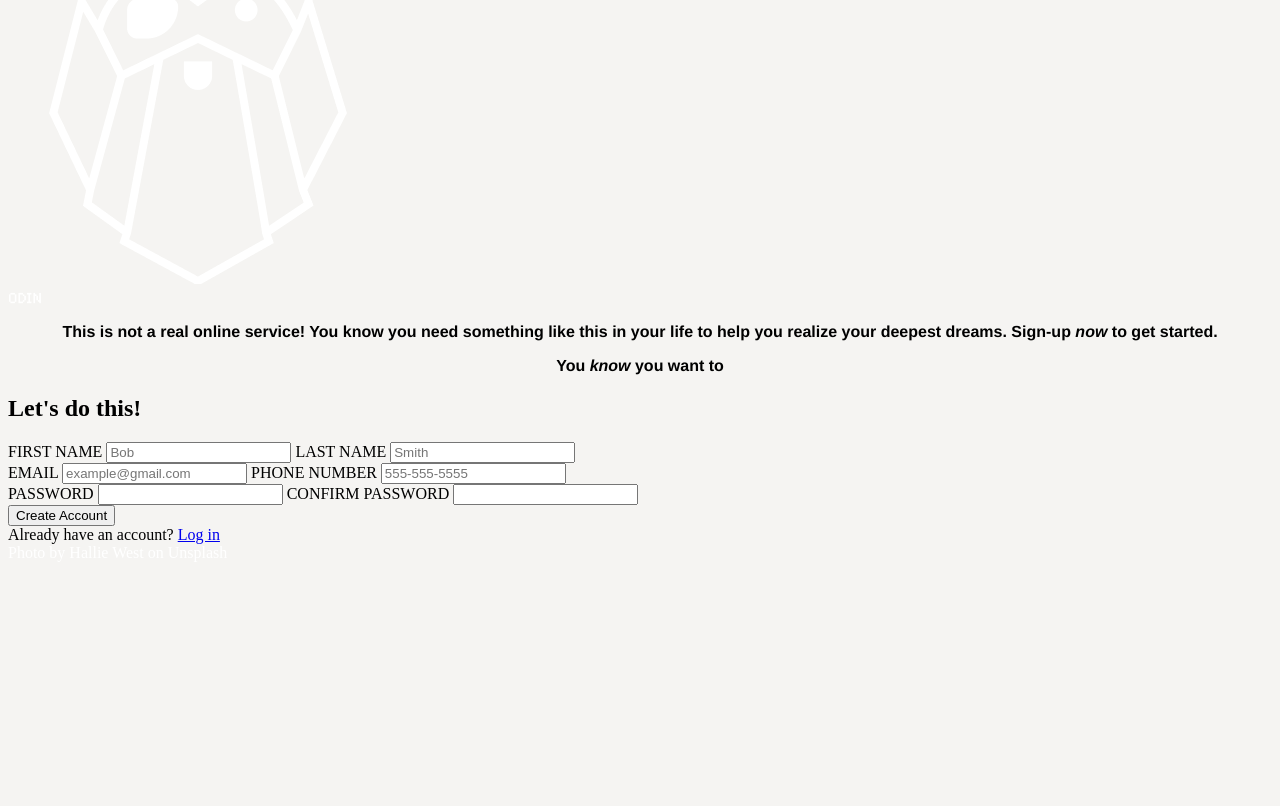
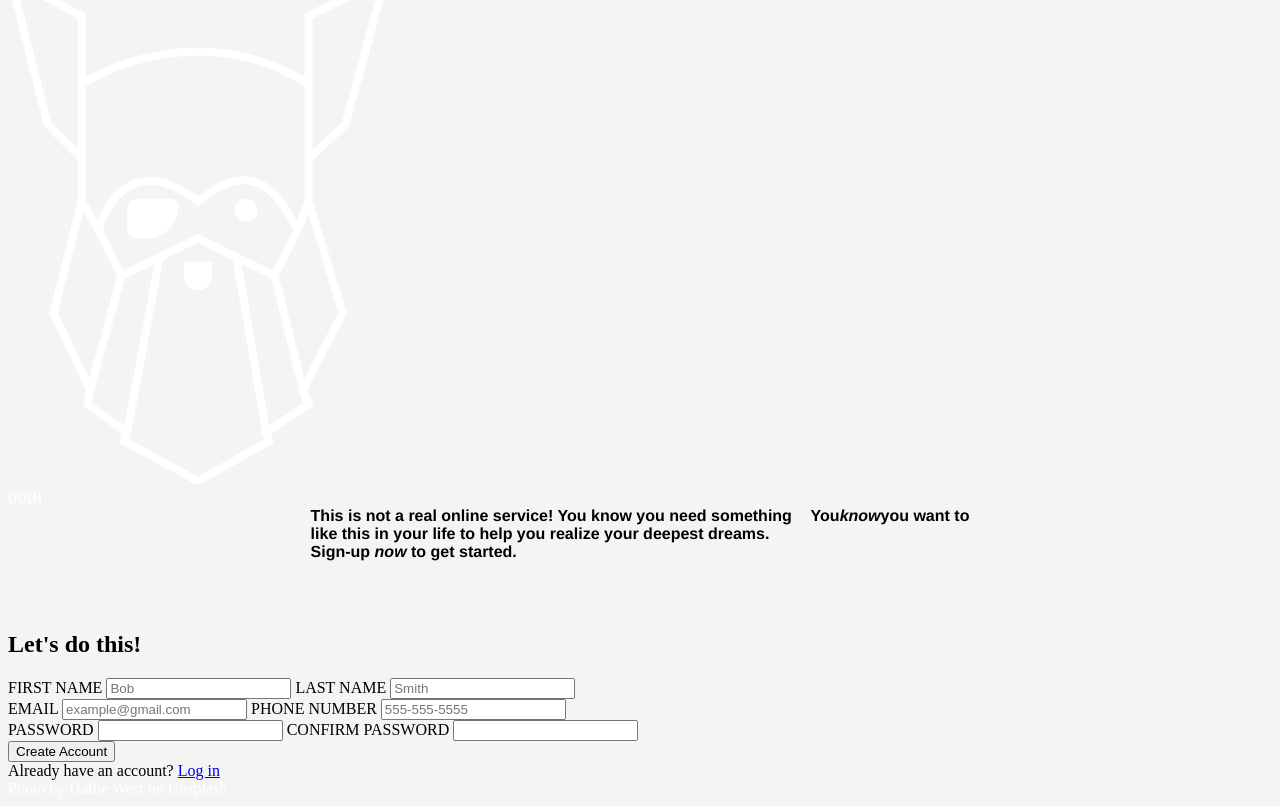
Before and after one commit to TheBionicWoman/Sign-up-form, a plain HTML site: page index.html in a window 1280 px wide. Shown: the part 836-1642 px from the top of the page. Before the commit the page ends 1406 px from the top, so only its background shows below. Drawn offline with Linux system fonts and the light colour scheme; a web font is replaced by a local one.

Commit message:
Work on layout for sign-up page

```diff
--- a/index.html
+++ b/index.html
@@ -18,15 +18,15 @@
             </div>
         </div>
     </div>
-    <div class="intro-para">
-        <p>This is not a real online service! You know
+    <div class="text">
+        <div class="intro">
+            <div class="intro-para">This is not a real online service! You know
                 you need something like this in your life to
                 help you realize your deepest dreams.
                 Sign-up <i>now</i> to get started.
-        </p>
             </div>
-    <div class="statement">
-        <span>You <i>know</i> you want to</span>
+        </div>
+        <div class="line">You <i>know</i> you want to</div>
     </div>
         <div>
             <form action="#" method="post">
@@ -64,9 +64,9 @@
             <div class="created-account">
                 <span>Already have an account? <a href="#">Log in</a></span>
             </div>
-        <div class="photo-credit">
+            <footer class="photo-credit">
                 <span>Photo by Hallie West on Unsplash</span>
-        </div>
+            </footer>
         </div>
 </body>
 </html>
--- a/styles.css
+++ b/styles.css
@@ -13,23 +13,12 @@ body {
     flex-direction: column;
 }
 
-.main-container {
-    display: flex;
-    justify-content: center;
+.intro-para,
+.line {
+    font-family: var(--font-family);
+    font-weight: var(--bold-font);
 }
 
-.intro-para,
-.statement {
-    font-family: var(--font-family);
-    font-weight: var(--bold-font);
-    display: flex;
-    justify-content: center;
-}
-
-.statement {
-    display: flex;
-
-}
 
 .photo-credit,
 .logo-name {
@@ -38,8 +27,10 @@ body {
 
 
 .bg-image {
-   width: 400px;
-   height: auto;
+   background-size: cover;
+   background-position: left;
+   width: 300px;
+   height: 100vh;
 }
 
 .logo-name {
@@ -49,3 +40,23 @@ body {
 .image-container {
     width: min(100vw, 400px);
 }
+
+
+.text {
+    display: flex;
+    justify-content: center;
+}
+
+.intro {
+    display: flex;
+    width: 500px;
+    margin-bottom: 50px;
+}
+
+.line {
+    display: flex;
+    text-align: right;
+}
+
+.intro-para {
+}
```
Also changed, not shown: README.txt (deleted). Lines whose indentation alone changed are shown as unchanged.
